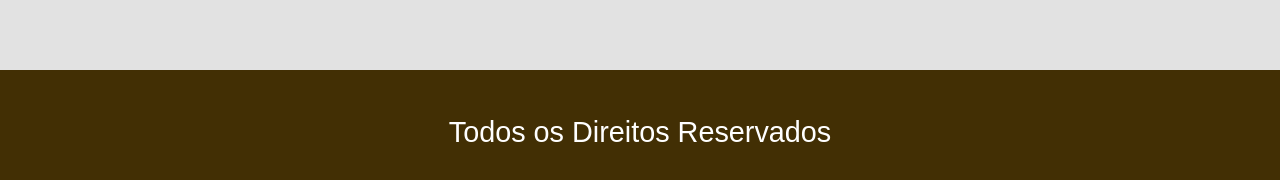
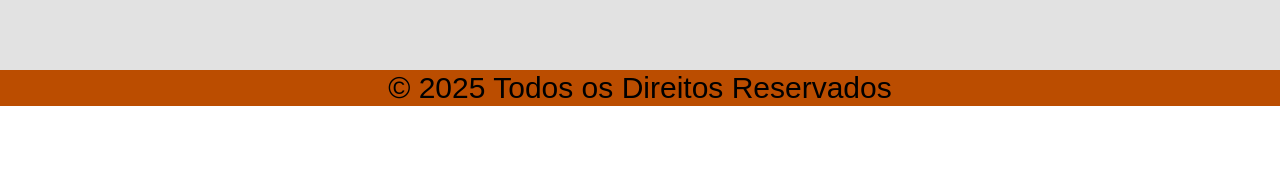
Before and after one commit to tomaslynxmind/green-mood, a React (Vite) app: page / in a window 1280 px wide. Shown: the part 5137-5317 px from the top of the page. After the commit the page ends 5243 px from the top, so only its background shows below. Built offline with nearby package versions, Linux system fonts and the light colour scheme.

Commit message:
chore: changes to the footer

```diff
--- a/src/components/Footer.jsx
+++ b/src/components/Footer.jsx
@@ -1,7 +1,9 @@
 const Footer = () => {
-    return ( <footer id="footer">
-        <h2>Todos os Direitos Reservados</h2>
-      </footer>  );
-}
+	return (
+		<footer id='footer' className='text-center text-3xl bg-amber-700'>
+			<p className='text-center '>© {new Date().getFullYear()} Todos os Direitos Reservados</p>{' '}
+		</footer>
+	);
+};
 
 export default Footer;
```
